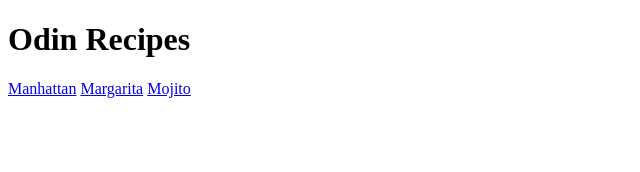
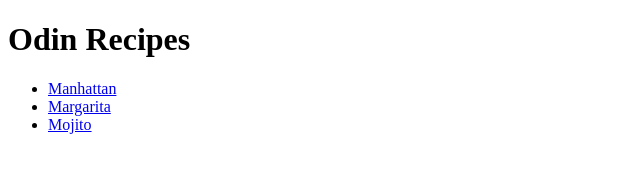
Before and after one commit to brondolo/odin-recipes, a plain HTML site: page index.html in a window 1280 px wide. Shown: the whole page, without its empty margins (0-640 px from the left). Drawn offline with Linux system fonts and the light colour scheme.

Commit message:
put recipes in unordered list

```diff
--- a/index.html
+++ b/index.html
@@ -8,8 +8,11 @@
 
         <body>
             <h1>Odin Recipes</h1>
-            <a href="recipes/manhattan.html">Manhattan</a>
-            <a href="recipes/margarita.html">Margarita</a>
-            <a href="recipes/mojito.html">Mojito</a>
+            <ul>
+                <li><a href="recipes/manhattan.html">Manhattan</a></li>
+                <li><a href="recipes/margarita.html">Margarita</a></li>
+                <li><a href="recipes/mojito.html">Mojito</a></li>
+            </ul>
+
         </body>
     </html>
```
